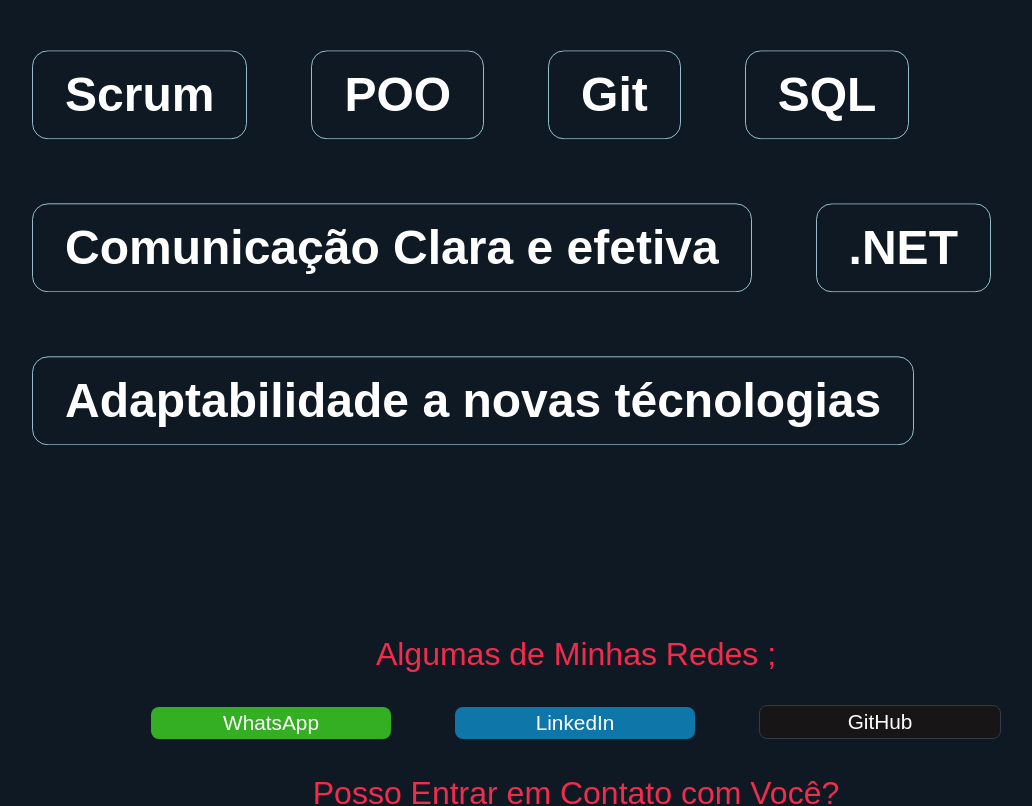
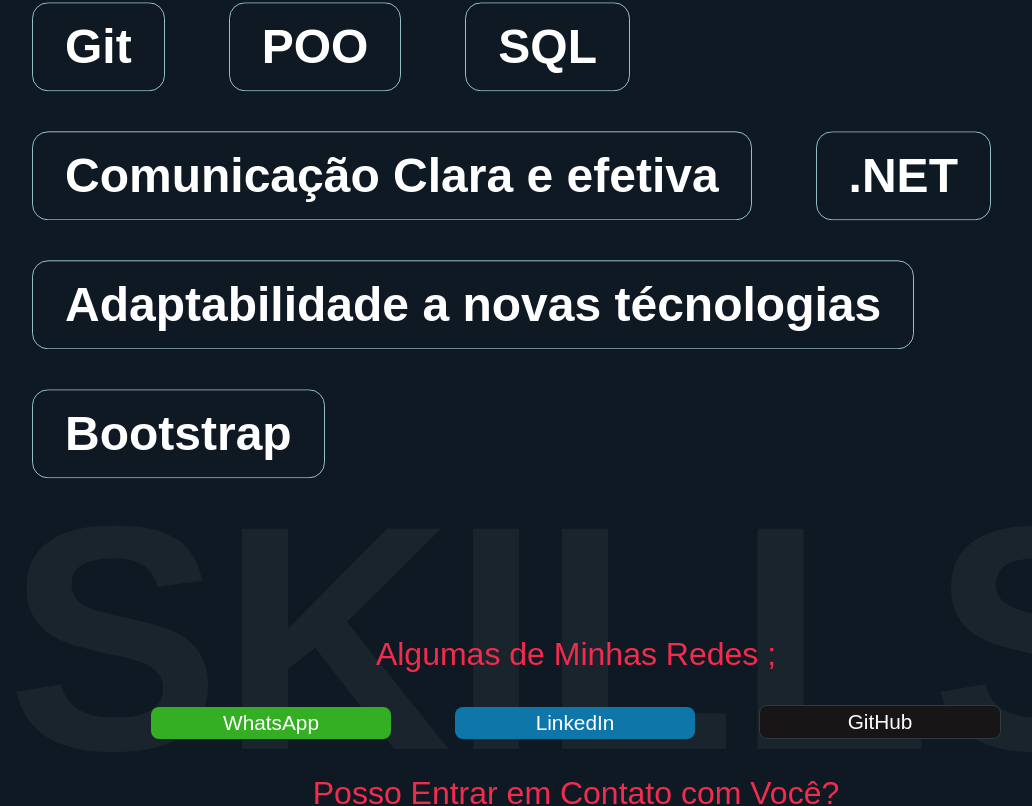
Before and after one commit to Otavio19/Portfolio-OtavioAfonso, an Angular app: page / in a window 1280 px wide. Shown: the part 2517-3323 px from the top of the page, without its empty margins (64-1096 px from the left). Built offline with nearby package versions, Linux system fonts and the light colour scheme.

Commit message:
Skill Section update

```diff
--- a/src/app/components/skills/skills.component.css
+++ b/src/app/components/skills/skills.component.css
@@ -46,3 +46,30 @@
       transform: translateY(0);
     }
   }
+
+  .titleSectionBg
+  {
+    position: absolute;
+    font-size: 20rem;
+    line-height: 15rem;
+    width: 100%;
+    text-align: center;
+    z-index: -1;
+  }
+
+  .titleSectionBg b
+  {
+    color: var(--second-color);
+  }
+
+  @media (max-width: 1900px) {
+    .boxContainer
+    {
+      height: 90vh;
+    }
+
+    .CardSkill
+    {
+      margin-top: 0.5rem;
+    }
+}
--- a/src/app/components/skills/skills.component.html
+++ b/src/app/components/skills/skills.component.html
@@ -13,14 +13,12 @@
             <h1>Angular</h1>
         </div>
         <div class="CardSkill">
-            <h1>Scrum</h1>
+            <h1>Git</h1>
         </div>
         <div class="CardSkill">
             <h1>POO</h1>
         </div>
-        <div class="CardSkill">
-            <h1>Git</h1>
-        </div>
+
         <div class="CardSkill">
             <h1>SQL</h1>
         </div>
@@ -33,5 +31,12 @@
         <div class="CardSkill">
             <h1>Adaptabilidade a novas técnologias</h1>
         </div>
+        <div class="CardSkill">
+            <h1>Bootstrap</h1>
+        </div>
+
+        <div class="titleSectionBg">
+            <b>SKILLS</b>
+        </div>
     </div>
 </section>
```
